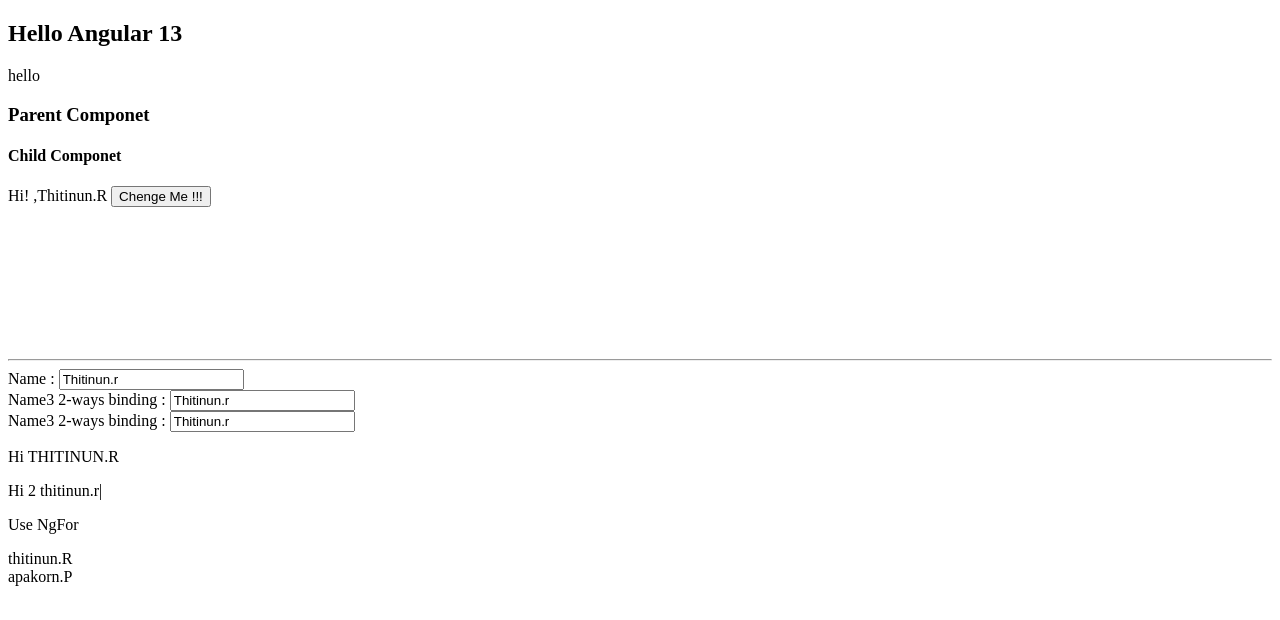
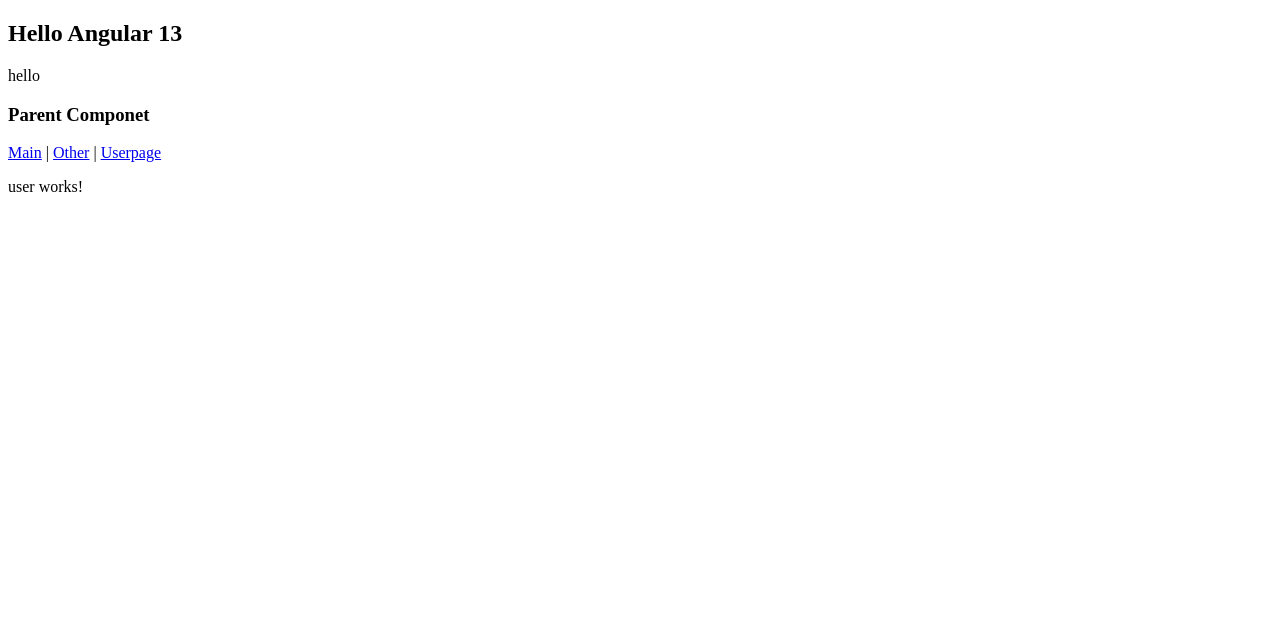
Before and after one commit to thitinun-r/angular-day2, an Angular app in the folder hello/: page /user in a window 1280 px wide. Before the commit this address led to /. Shown: the top 620 px of the page. Built offline with nearby package versions, Linux system fonts and the light colour scheme.

Commit message:
use router

```diff
--- a/hello/src/app/app-routing.module.ts
+++ b/hello/src/app/app-routing.module.ts
@@ -1,7 +1,12 @@
 import { NgModule } from '@angular/core';
 import { RouterModule, Routes } from '@angular/router';
+import { OtherComponent } from './other/other.component';
+import { UserComponent } from './user/user.component';
 
-const routes: Routes = [];
+const routes: Routes = [
+  {path: 'user',component: UserComponent},
+  {path: 'other',component: OtherComponent}
+];
 
 @NgModule({
   imports: [RouterModule.forRoot(routes)],
--- a/hello/src/app/app.component.html
+++ b/hello/src/app/app.component.html
@@ -2,7 +2,11 @@
 {{title}}
 
 <h3>Parent Componet</h3>
-<app-other [name]="parentName" (changeNameEvent)="onResponse($event)"></app-other>
+<a routerLink="/">Main</a> | <a routerLink="/other">Other</a> | <a routerLink="/user">Userpage</a>
+
+<router-outlet></router-outlet>
+
+<!-- <app-other [name]="parentName" (changeNameEvent)="onResponse($event)"></app-other>
 
 <br />
 <br />
@@ -29,4 +33,4 @@
     <div *ngFor="let item of listsData">{{item.fname}}</div>
 
 
-</form>
+</form> -->
--- a/hello/src/app/app.module.ts
+++ b/hello/src/app/app.module.ts
@@ -6,12 +6,14 @@
 import { AppComponent } from './app.component';
 import { OtherComponent } from './other/other.component';
 import { MyPipePipe } from './my-pipe.pipe';
+import { UserComponent } from './user/user.component';
 
 @NgModule({
   declarations: [
     AppComponent,
     OtherComponent,
-    MyPipePipe
+    MyPipePipe,
+    UserComponent
   ],
   imports: [
     BrowserModule,
--- /dev/null
+++ b/hello/src/app/user/user.component.html
@@ -0,0 +1 @@
+<p>user works!</p>
--- /dev/null
+++ b/hello/src/app/user/user.component.ts
@@ -0,0 +1,15 @@
+import { Component, OnInit } from '@angular/core';
+
+@Component({
+  selector: 'app-user',
+  templateUrl: './user.component.html',
+  styleUrls: ['./user.component.css']
+})
+export class UserComponent implements OnInit {
+
+  constructor() { }
+
+  ngOnInit(): void {
+  }
+
+}
```
Also changed, not shown: hello/src/app/user/user.component.css (added), 1 other file (tests, documents, lock files or other folders).
